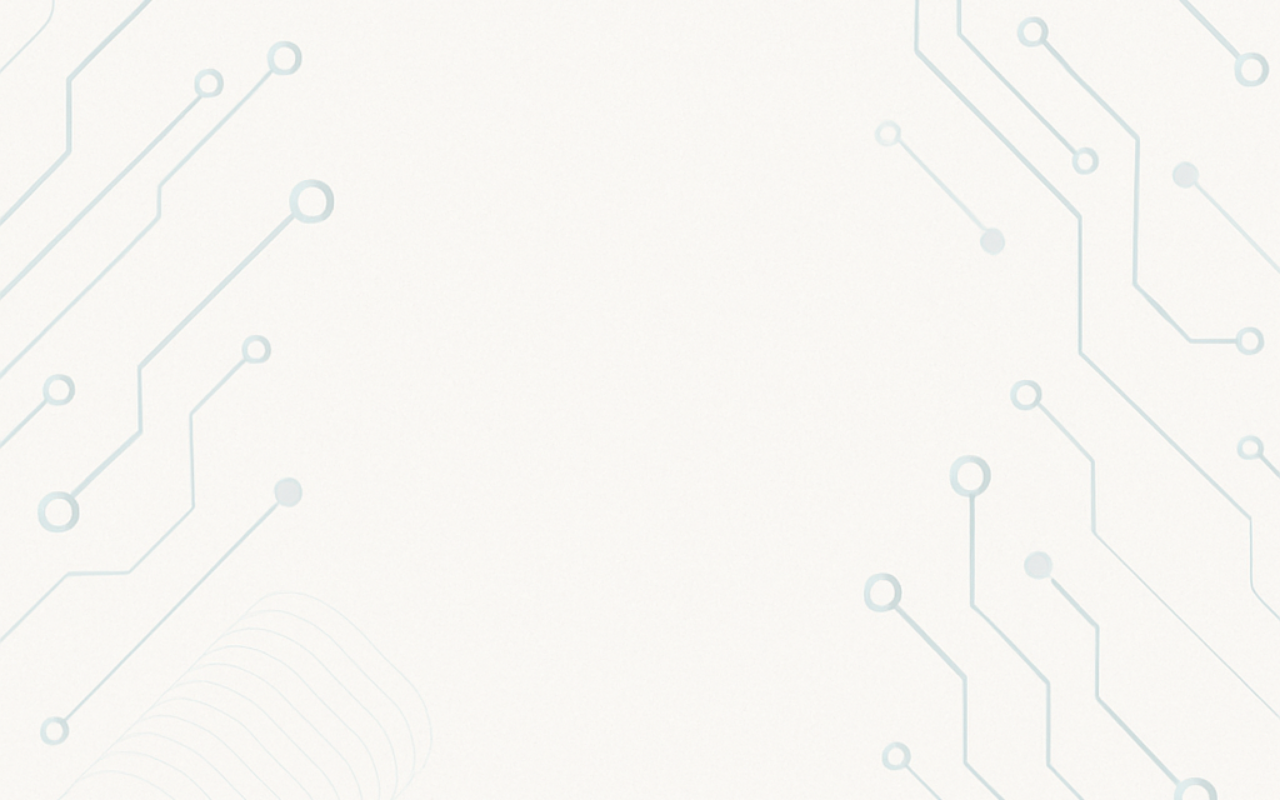
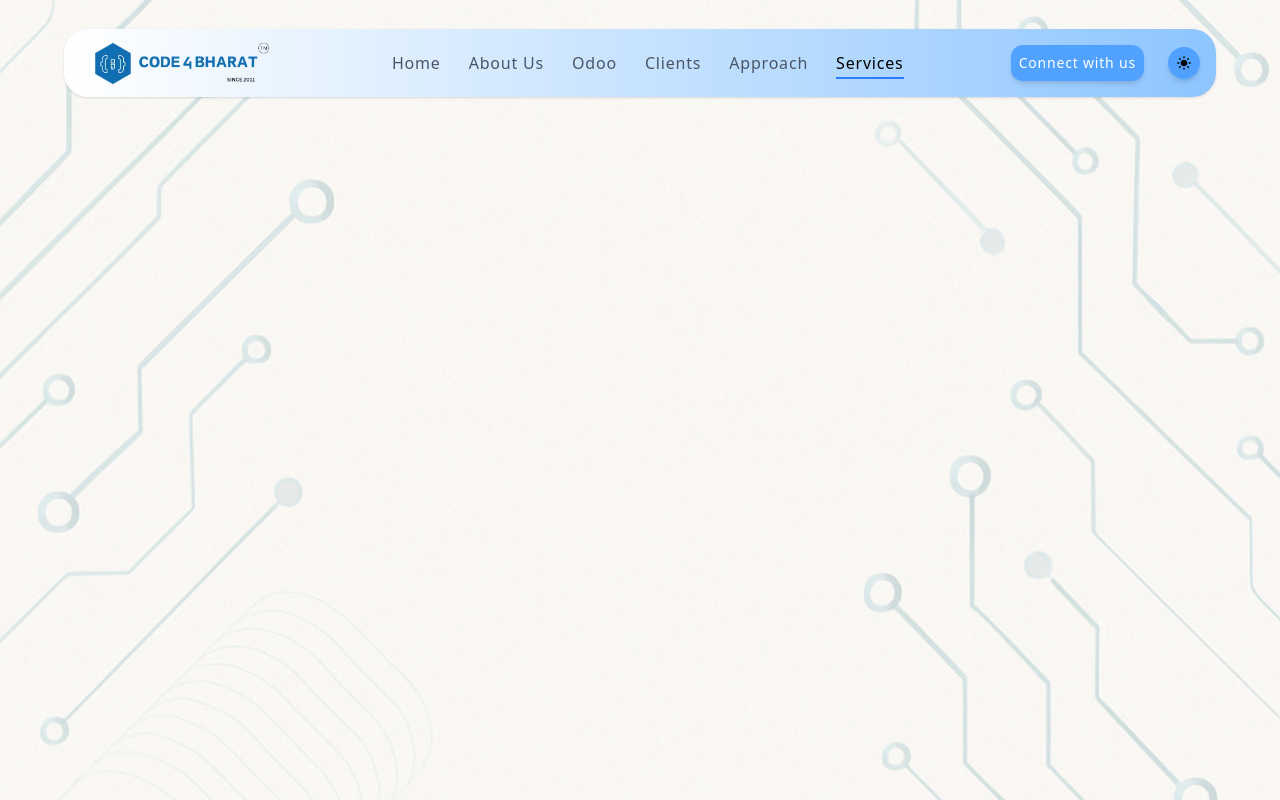
Before and after one commit to Sknagma5233/c4b, a Next.js app: page /services in a window 1280 px wide. Built offline with nearby package versions, Linux system fonts and the light colour scheme; a web font is replaced by a local one.

Commit message:
navbar updated

```diff
--- a/package.json
+++ b/package.json
@@ -9,6 +9,7 @@
     "lint": "next lint"
   },
   "dependencies": {
+    "framer-motion": "^12.23.0",
     "next": "15.3.5",
     "react": "^19.0.0",
     "react-dom": "^19.0.0",
--- a/src/components/about.jsx
+++ b/src/components/about.jsx
@@ -1,9 +1,10 @@
 import React from 'react'
+import Navbar from './navbar'
 
 function About() {
   return (
  <div className="w-full h-screen bg-[url('/images/bgImage.png')] bg-cover bg-center">
-
+  <Navbar/>
 </div>
 
 
--- a/src/components/approach.jsx
+++ b/src/components/approach.jsx
@@ -1,9 +1,10 @@
 import React from 'react'
+import Navbar from './navbar'
 
 function Approach() {
   return (
     <div className="w-full h-screen bg-[url('/images/bgImage.png')] bg-cover bg-center">
-
+     <Navbar/>
 </div>
   )
 }
--- a/src/components/clients.jsx
+++ b/src/components/clients.jsx
@@ -1,9 +1,10 @@
 import React from 'react'
+import Navbar from './navbar'
 
 function Clients() {
   return (
     <div className="w-full h-screen bg-[url('/images/bgImage.png')] bg-cover bg-center">
-
+      <Navbar/>
 </div>
   )
 }
--- a/src/components/contactus.jsx
+++ b/src/components/contactus.jsx
@@ -1,9 +1,10 @@
 import React from 'react'
+import Navbar from './navbar'
 
 function Contactus() {
   return (
     <div className="w-full h-screen bg-[url('/images/bgImage.png')] bg-cover bg-center">
-
+         <Navbar/>
 </div>
   )
 }
--- a/src/components/navbar.jsx
+++ b/src/components/navbar.jsx
@@ -1,40 +1,136 @@
-import React from 'react'
-import { BiSolidSun } from "react-icons/bi";
+"use client"
+import React, { useState } from 'react';
+import { BiSolidMoon, BiSolidSun } from "react-icons/bi";
+import { motion } from "framer-motion";
+import Link from 'next/link';
+import { usePathname } from 'next/navigation';
 
 function Navbar() {
+  const [isSunIcon, setIsSunIcon] = useState(true);
+  const pathname = usePathname();
+
+  const toggleIcon = () => {
+    setIsSunIcon(!isSunIcon);
+  }
+  const navItems = [
+    { name: 'home', path: '/' },
+    { name: 'about us', path: '/about' },
+    { name: 'odoo', path: '/odoo' },
+    { name: 'clients', path: '/clients' },
+    { name: 'approach', path: '/approach' },
+    { name: 'services', path: '/services' }
+  ];
+
   return (
     <>
-    {/* navbar starts here */}
-    <div className='flex  justify-center items-center h-[8vw] '>
-      <div className='bg-gradient-to-r from-white to-blue-300 flex justify-between items-center px-4 py-2 rounded-3xl mt-6 ml-4 mr-4 w-[90vw]'>
-      <div className=' '>
-      <img className='w-[16vw]' src="/logos/codeBharatLogo.webp" alt=''/>
-      </div>
-      <div  >
-        <ul className='flex gap-7 capitalize tracking-wider px-8 py-2'>
-          <li>home</li>
-          <li>about us</li>
-          <li>odoo</li>
-          <li>clients</li>
-          <li>approach</li>
-          <li>services</li>
-        </ul>
-      </div>
-      <div className='flex gap-6 items-center tracking-wider'>
-        <div>
-          <button className='bg-blue-400 px-2 py-2 rounded-xl text-white shadow-md'>Connect with us</button>
-        </div>
-        <div className='bg-blue-400 rounded-full px-2 py-2 shadow-md'>
-          <BiSolidSun/>
+      <div className='flex justify-center items-center h-[8vw] '>
+        <div className='bg-gradient-to-r from-white to-blue-300 shadow flex justify-between items-center px-4 py-2 rounded-3xl lg:mt-6 sm:mt-14 ml-4 mr-4 sm:w-[80vw] lg:w-[90vw]'>
+          <div>
+            <Link href="/">
+              <img className='lg:w-[16vw] sm:w-[30vw] cursor-pointer' src="/logos/codeBharatLogo.webp" alt=''/>
+            </Link>
+          </div>
+          {/* menu bar display */}
+          <div></div>
+          {/* desktop design */}
+          <div>
+            <ul className='hidden md:flex lg:flex gap-7 capitalize tracking-wider lg:px-8 lg:py-2'>
+              {navItems.map((item) => (
+                <li key={item.path} className='relative'>
+                  <Link
+                    href={item.path}
+                    className={`
+                      relative
+                      ${pathname === item.path ? 'text-black font-medium' : 'text-gray-600'}
+                      hover:text-black transition-colors duration-200
+                    `}
+                  >
+                    {item.name}
+
+                    {pathname === item.path && (
+                      <motion.div
+                        className="absolute bottom-[-5px] left-0 w-full h-[2px] bg-blue-500"
+                        initial={{ width: 0 }}
+                        animate={{ width: "100%" }}
+                        transition={{ duration: 0.5, ease: "easeOut" }}
+                      />
+                    )}
+                  </Link>
+                </li>
+              ))}
+            </ul>
+          </div>
+           <div>
+            <ul className='sm:flex md:hidden lg:hidden gap-7 capitalize tracking-wider lg:px-8 lg:py-2'>
+              {navItems.map((item) => (
+                <li key={item.path} className='relative'>
+                  <Link
+                    href={item.path}
+                    className={`
+                      relative
+                      ${pathname === item.path ? 'text-black font-medium' : 'text-gray-600'}
+                      hover:text-black transition-colors duration-200
+                    `}
+                  >
+                    {item.name}
+
+                    {pathname === item.path && (
+                      <motion.div
+                        className="absolute bottom-[-5px] left-0 w-full h-[2px] bg-blue-500"
+                        initial={{ width: 0 }}
+                        animate={{ width: "100%" }}
+                        transition={{ duration: 0.5, ease: "easeOut" }}
+                      />
+                    )}
+                  </Link>
+                </li>
+              ))}
+            </ul>
+          </div>
+
+          <div className='flex gap-6 items-center tracking-wider'>
+            <Link href="/contactus">
+              <motion.button
+                className='bg-blue-400 px-2 py-2 rounded-xl text-white shadow-md cursor-pointer sm:text-sm '
+                whileHover={{
+                  backgroundColor: "#3b82f6",
+                  scale: 1.05,
+                  transition: { duration: 0.2 }
+                }}
+                whileTap={{
+                  backgroundColor: "#3b82f6",
+                  scale: 0.98,
+                  transition: { duration: 0.1 }
+                }}
+                transition={{
+                  duration: 0.3,
+                  ease: "easeOut"
+                }}
+              >
+                Connect with us
+              </motion.button>
+            </Link>
+
+            <motion.div
+              className='bg-blue-400 rounded-full px-2 py-2 shadow-md cursor-pointer'
+              onClick={toggleIcon}
+              whileTap={{scale:0.9}}
+            >
+              <motion.div
+                key={isSunIcon ? "sun" : "moon"}
+                initial={{ rotate: 0, scale: 0.5, opacity: 0 }}
+                animate={{ rotate: 360, scale: 1, opacity: 1 }}
+                exit={{ rotate: -360, scale: 0.5, opacity: 0 }}
+                transition={{ duration: 0.6, type: "tween" }}
+              >
+                {isSunIcon ? <BiSolidSun/>:<BiSolidMoon/>}
+              </motion.div>
+            </motion.div>
+          </div>
         </div>
       </div>
-    </div>
-    </div>
-
-    {/* navbar ends here */}
-
     </>
   )
 }
 
-export default Navbar
+export default Navbar;
--- a/src/components/odoo.jsx
+++ b/src/components/odoo.jsx
@@ -1,9 +1,10 @@
 import React from 'react'
+import Navbar from './navbar'
 
 function odoo() {
   return (
     <div className="w-full h-screen bg-[url('/images/bgImage.png')] bg-cover bg-center">
-
+     <Navbar/>
 </div>
 )}
 
--- a/src/components/services.jsx
+++ b/src/components/services.jsx
@@ -1,9 +1,10 @@
 import React from 'react'
+import Navbar from './navbar'
 
 function Services() {
   return (
     <div className="w-full h-screen bg-[url('/images/bgImage.png')] bg-cover bg-center">
-
+     <Navbar/>
 </div>
   )
 }
```
Also changed, not shown: 1 other file (tests, documents, lock files or other folders).
